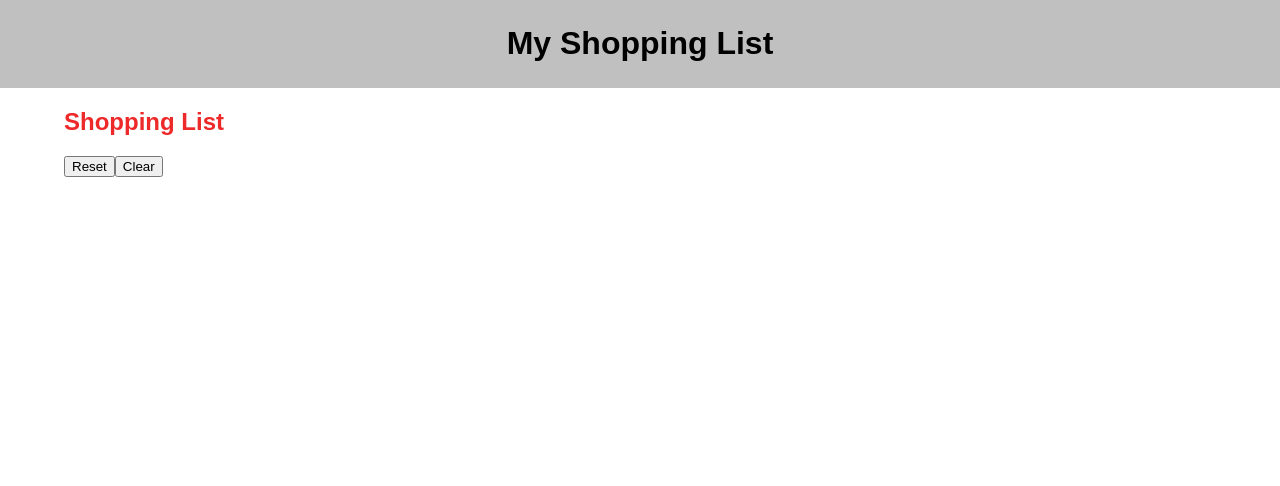
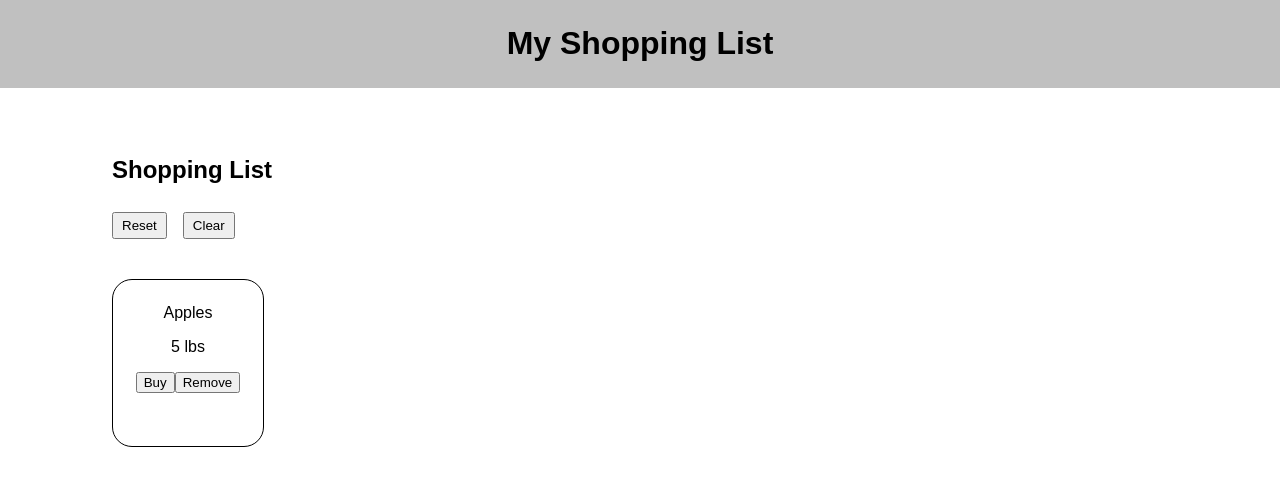
Before and after one commit to McKynlee/pod4-fs-react-shopping-list, a React (Create React App) app: page / in a window 1280 px wide. Shown: the top 486 px of the page. Built offline with nearby package versions, Linux system fonts and the light colour scheme.

Commit message:
css styling for list comonent

```diff
--- a/src/components/ShoppingList/ShoppingList.css
+++ b/src/components/ShoppingList/ShoppingList.css
@@ -1,3 +1,23 @@
-h2 {
-  color: #ed2929;
+.shopping-list {
+  margin: 2rem;
+  padding: 1rem;
 }
+
+.button-controls {
+  margin: 1rem 0 2rem 0;
+  padding: 0.5rem 0;
+}
+
+.item-button {
+  margin-right: 1rem;
+  padding: 0.25rem 0.5rem;
+}
+
+.list-item {
+  border: 1px solid #000000;
+  border-radius: 20px;
+  padding: 0.5rem 0;
+  width: 150px;
+  height: 150px;
+  text-align: center;
+}
--- a/src/components/ShoppingList/ShoppingList.jsx
+++ b/src/components/ShoppingList/ShoppingList.jsx
@@ -2,11 +2,24 @@ import './ShoppingList.css';
 
 function ShoppingList() {
   return (
-    <div>
+    <div className="shopping-list">
       <h2>Shopping List</h2>
       {/* Button Controls */}
-      <button>Reset</button>
-      <button>Clear</button>
+      <div className="button-controls">
+        <button className="item-button">Reset</button>
+        <button className="item-button">Clear</button>
+      </div>
+      {/* List Items */}
+      <div>
+        <div className="list-item">
+          <p>Apples</p>
+          <p>5 lbs</p>
+          <div className="item-buttons">
+            <button>Buy</button>
+            <button>Remove</button>
+          </div>
+        </div>
+      </div>
     </div>
   );
 }
```
